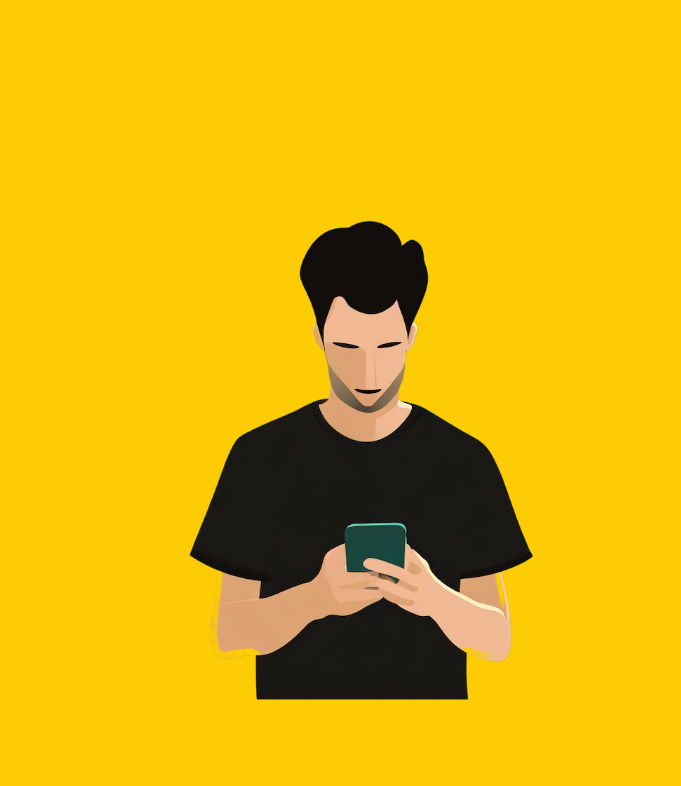
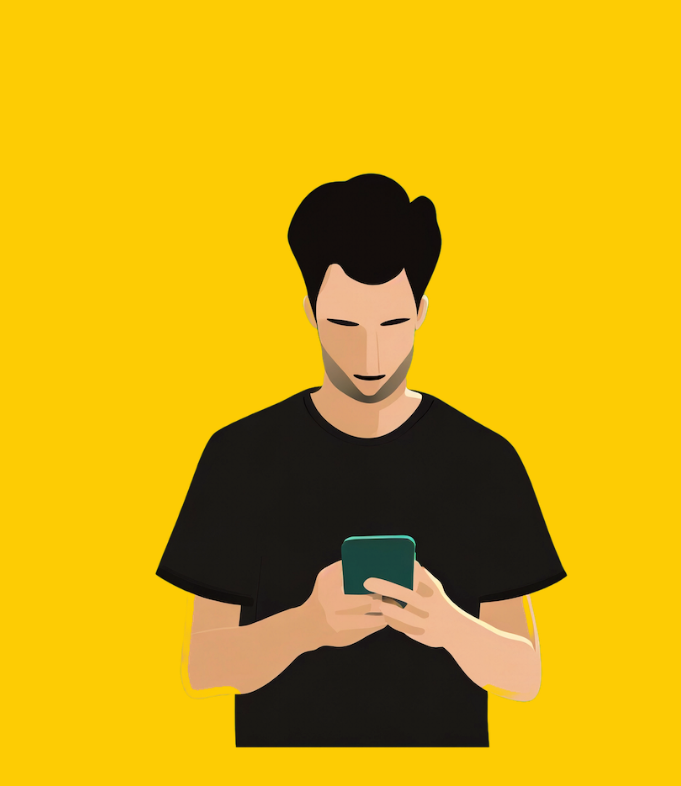
Before and after one commit to logiclit/logiclit.github.io, a plain HTML site: page index.html in a window 1280 px wide. Shown: the full height of the page, 599-1280 px from the left. Drawn offline with Linux system fonts and the light colour scheme.

Commit message:
Fix an issue with the background and image height

```diff
--- a/style.css
+++ b/style.css
@@ -70,8 +70,13 @@ p.description-email {
     width: 100%;
     height: 100%;
     max-width: fit-content;
-    max-height: 500px;
+    max-height: 600px;
     object-fit: cover;
+}
+
+body {
+    min-height: 100vh;
+    background-color: #fdcc04;
 }
 
 @media screen and (max-width: 768px) {
```
